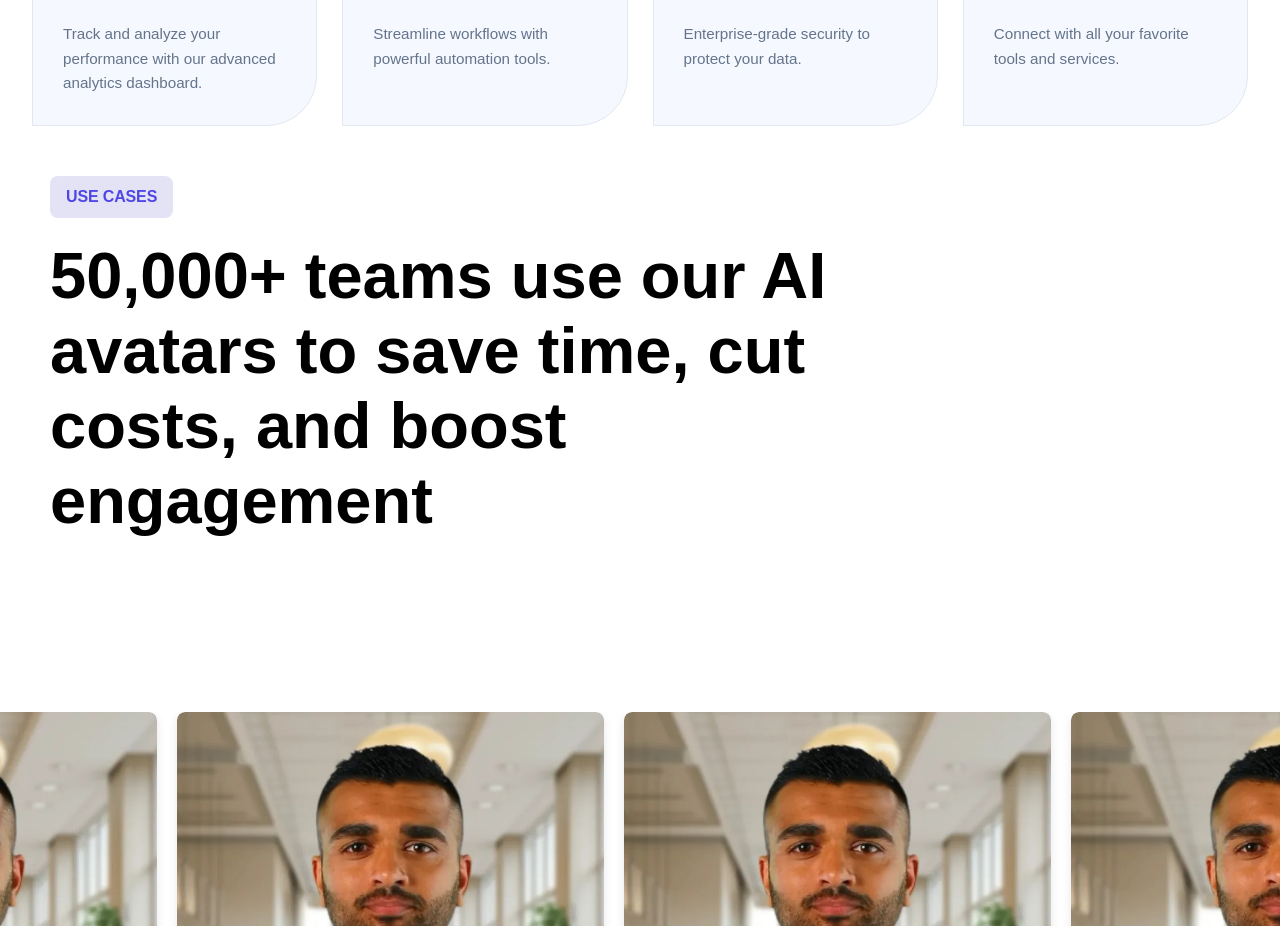
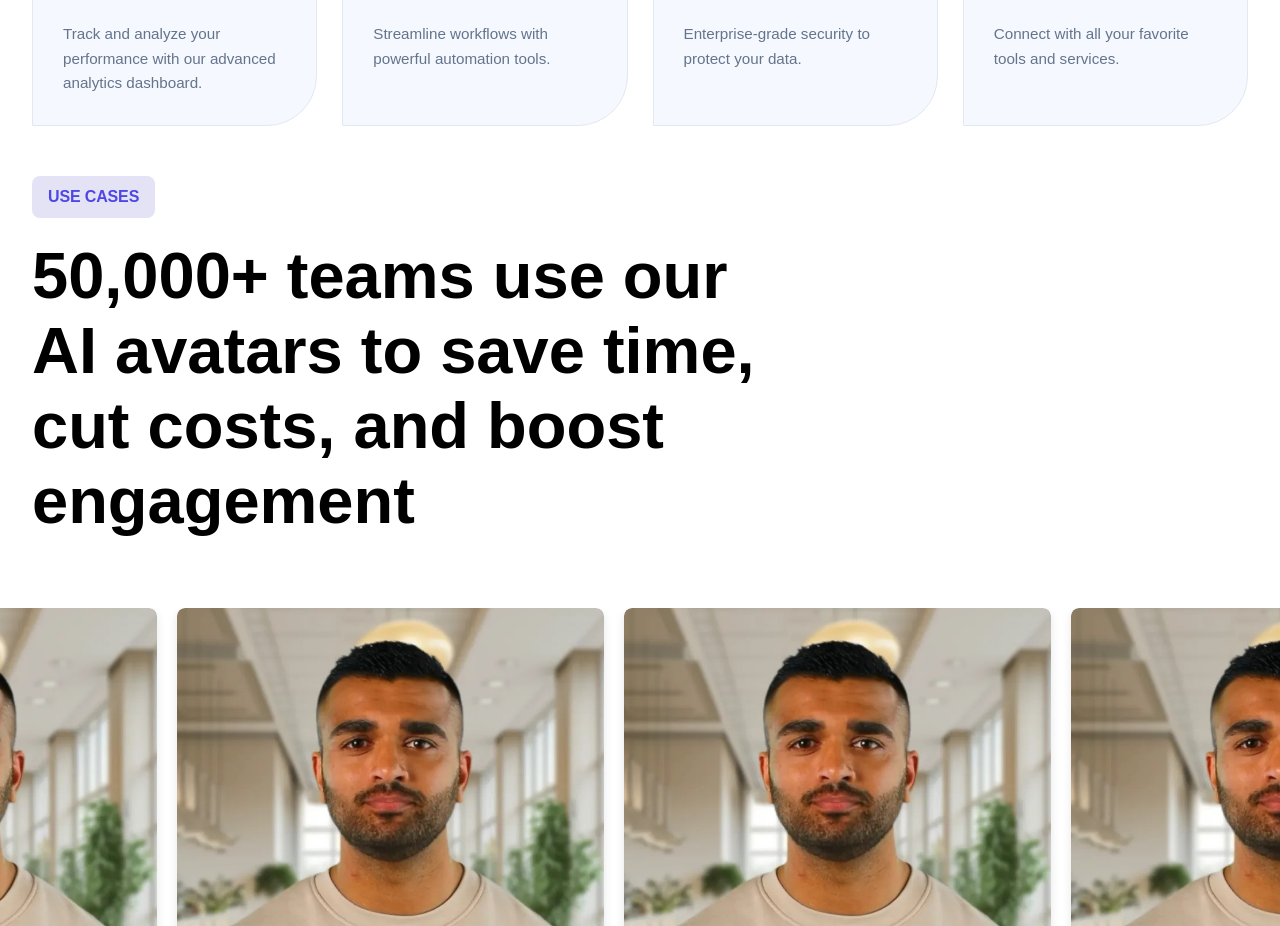
Before and after one commit to asfarwaheed01/ai-saas, a React (Create React App) app: page / in a window 1280 px wide. Shown: the part 8100-9026 px from the top of the page. Built offline with nearby package versions, Linux system fonts and the light colour scheme.

Commit message:
container fix

```diff
--- a/src/App.css
+++ b/src/App.css
@@ -987,7 +987,7 @@ section .button {
 .conatiner-xsm{
   width: 63%;
   max-width: 105rem;
-  padding: 50px;
+  padding-top: 50px;
 
 }
 
--- a/src/App.js
+++ b/src/App.js
@@ -366,7 +366,8 @@ function App() {
           </div>
         </div>
       </section>
-      <section className="conatiner-xsm">
+      <section className="container-xlarge">
+        <div className="conatiner-xsm">
           <button className="button-small-card">
             <span className="button-text">USE CASES</span>
           </button>
@@ -374,6 +375,7 @@ function App() {
             50,000+ teams use our AI avatars to save time, cut costs, and boost
             engagement
           </h1>
+        </div>
       </section>
       <section>
         <div className="slider-space">
```
Lines whose indentation alone changed are shown as unchanged.
